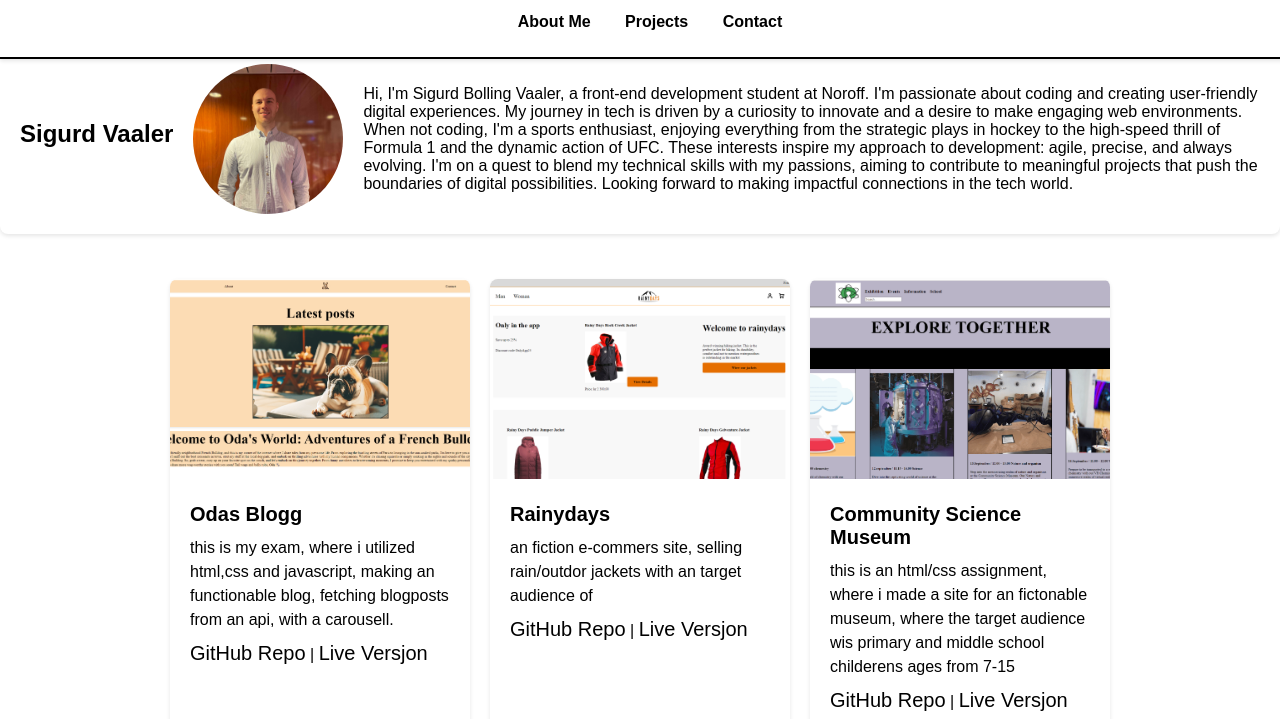
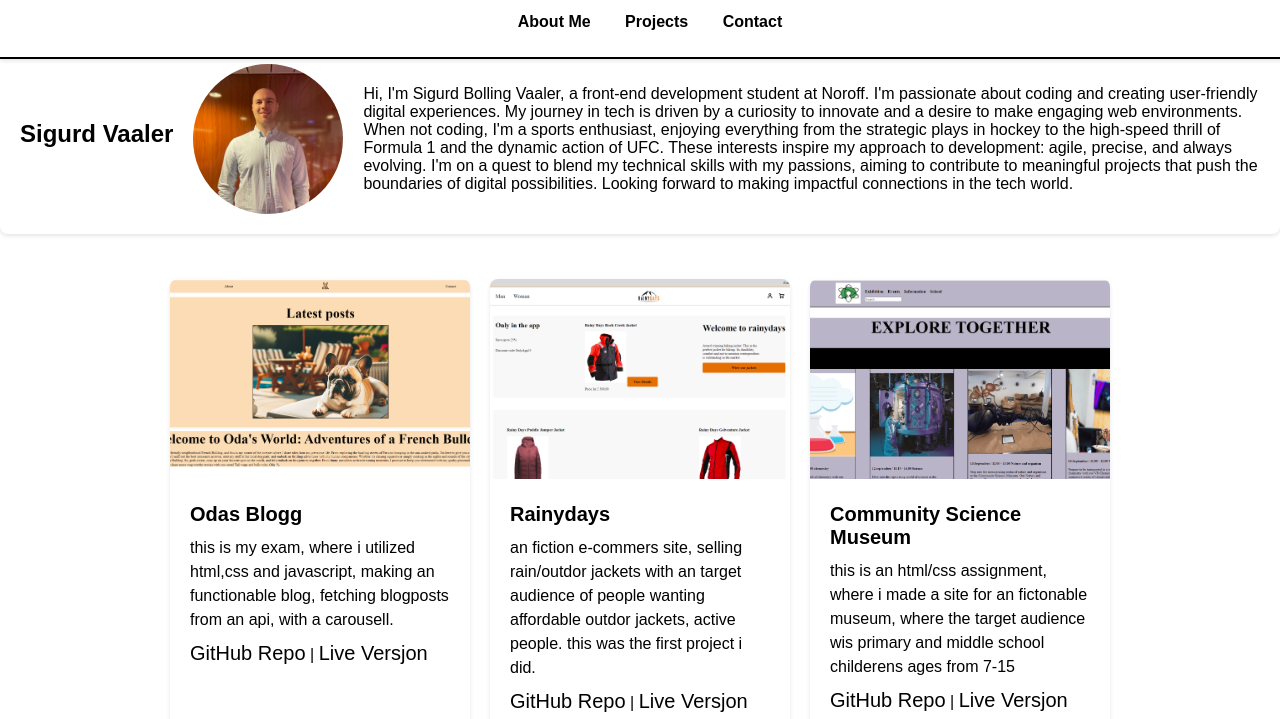
Before and after one commit to Voidwaker/portfolio, a plain HTML site: page index.html in a window 1280 px wide. Shown: the part 81-800 px from the top of the page. Drawn offline with Linux system fonts and the light colour scheme.

Commit message:
Update index.html
added some more tekst to the "rainydays" card.

```diff
--- a/index.html
+++ b/index.html
@@ -57,7 +57,7 @@
                 <img src="./images/rainydaysscreen.png" alt="Prosjekt 1 Skjermbilde">
                 <div class="card-content">
                     <h2>Rainydays</h2>
-                    <p>an fiction e-commers site, selling rain/outdor jackets with an target audience of </p>
+                    <p>an fiction e-commers site, selling rain/outdor jackets with an target audience of people wanting affordable outdor jackets, active people. this was the first project i did. </p>
                     <a href="https://github.com/Noroff-FEU-Assignments/cross-course-project-Voidwaker" target="_blank">GitHub Repo</a> |
                     <a href="https://capable-lily-cc8692.netlify.app" target="_blank">Live Versjon</a>
                 </div>
```
